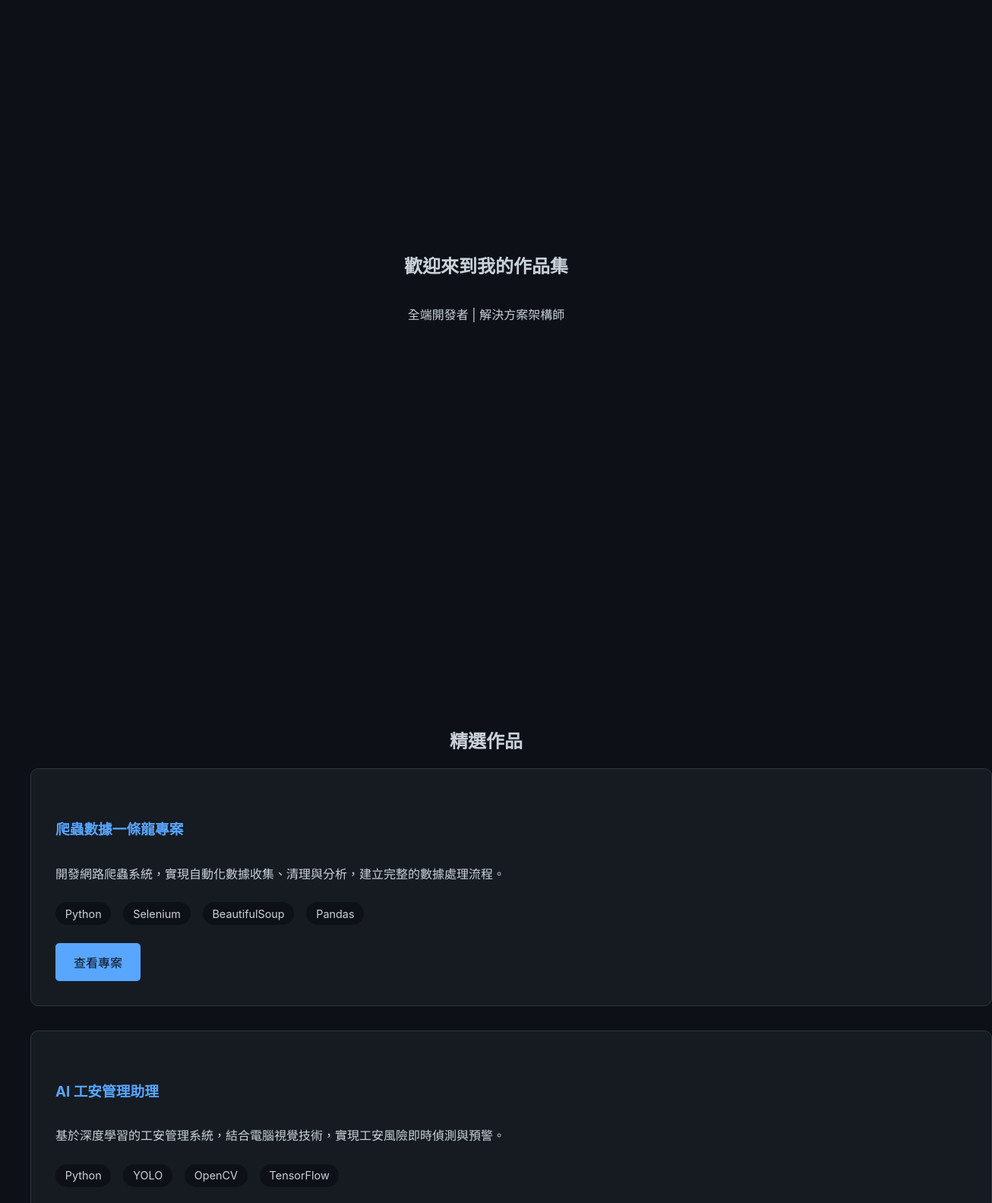
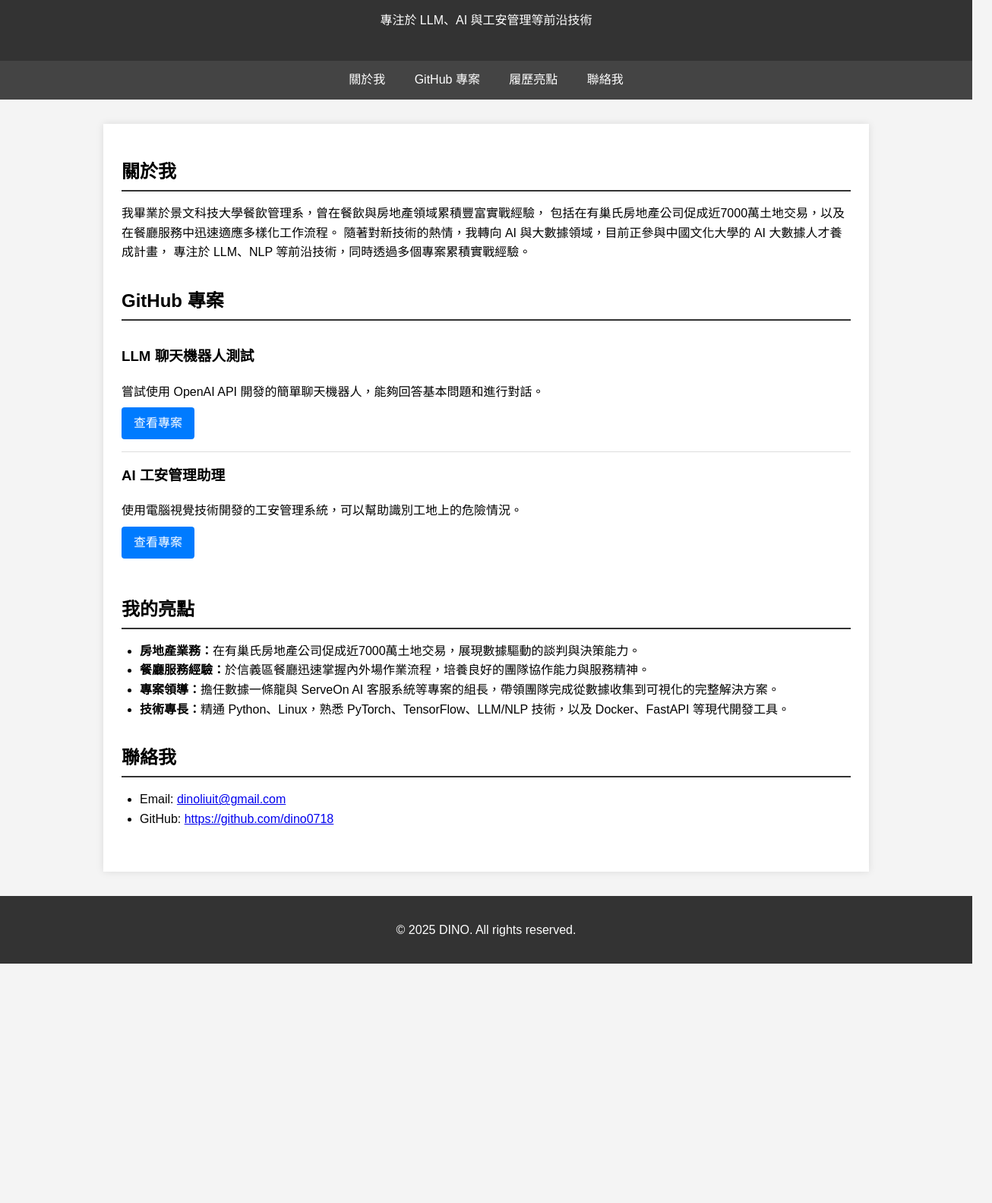
Before and after one commit to dino0718/dino0718.github.io, a plain HTML site: page index.html in a window 1280 px wide. Shown: the part 104-1687 px from the top of the page at 76% size, 1306 px wide, since content can reach past the window. After the commit the page ends 1372 px from the top, so only its background shows below. Drawn offline with Linux system fonts and the light colour scheme.

Commit message:
調整 CSS 樣式以優化版面配置和間距

```diff
--- a/index.html
+++ b/index.html
@@ -1,148 +1,166 @@
 <!DOCTYPE html>
-<html lang="zh-TW">
+<html lang="zh-Hant">
 <head>
-    <meta charset="UTF-8">
-    <meta name="viewport" content="width=device-width, initial-scale=1.0">
-    <meta name="theme-color" content="#0d1117">
-    <title>我的作品集 | GitHub Pages</title>
-    <link rel="stylesheet" href="style.css">
+  <meta charset="UTF-8">
+  <meta name="viewport" content="width=device-width, initial-scale=1">
+  <title>DINO 的 GitHub 作品與亮點</title>
+  <style>
+    body {
+      font-family: Arial, sans-serif;
+      background-color: #f4f4f4;
+      margin: 0;
+      padding: 0;
+      line-height: 1.6;
+    }
+    header {
+      background-color: #333;
+      color: #fff;
+      text-align: center;
+      padding: 1.5rem;
+    }
+    nav {
+      background: #444;
+      display: flex;
+      justify-content: center;
+      flex-wrap: wrap;
+    }
+    nav a {
+      color: #fff;
+      padding: 0.8rem 1.2rem;
+      text-decoration: none;
+    }
+    nav a:hover {
+      background-color: #555;
+    }
+    .container {
+      max-width: 960px;
+      margin: 2rem auto;
+      padding: 1.5rem;
+      background: #fff;
+      box-shadow: 0 0 10px rgba(0,0,0,0.1);
+    }
+    section {
+      margin-bottom: 2rem;
+    }
+    h2 {
+      border-bottom: 2px solid #333;
+      padding-bottom: 0.3rem;
+      margin-bottom: 1rem;
+    }
+    .project {
+      border-bottom: 1px solid #ddd;
+      padding: 1rem 0;
+    }
+    .project:last-child {
+      border-bottom: none;
+    }
+    .project h3 {
+      margin-top: 0;
+    }
+    .project-description {
+      margin: 0.5rem 0;
+    }
+    .btn {
+      display: inline-block;
+      background-color: #007BFF;
+      color: #fff;
+      padding: 0.5rem 1rem;
+      text-decoration: none;
+      border-radius: 4px;
+      transition: background-color 0.3s;
+    }
+    .btn:hover {
+      background-color: #0056b3;
+    }
+    ul {
+      list-style-type: disc;
+      padding-left: 1.5rem;
+    }
+    footer {
+      text-align: center;
+      padding: 1rem;
+      background-color: #333;
+      color: #fff;
+    }
+  </style>
 </head>
 <body>
-    <header>
-        <nav>
-            <ul>
-                <li><a href="#home">首頁</a></li>
-                <li><a href="#projects">作品集</a></li>
-                <li><a href="#about">關於我</a></li>
-                <li><a href="#contact">聯繫方式</a></li>
-            </ul>
-        </nav>
-    </header>
+  <header>
+    <h1>DINO 的 GitHub 作品與亮點</h1>
+    <p>專注於 LLM、AI 與工安管理等前沿技術</p>
+  </header>
 
-    <section id="home">
-        <h1>歡迎來到我的作品集</h1>
-        <p>全端開發者 | 解決方案架構師</p>
+  <nav>
+    <a href="#about">關於我</a>
+    <a href="#projects">GitHub 專案</a>
+    <a href="#highlights">履歷亮點</a>
+    <a href="#contact">聯絡我</a>
+  </nav>
+
+  <div class="container">
+    <!-- 關於我 -->
+    <section id="about">
+      <h2>關於我</h2>
+      <p>
+        我畢業於景文科技大學餐飲管理系，曾在餐飲與房地產領域累積豐富實戰經驗，
+        包括在有巢⽒房地產公司促成近7000萬土地交易，以及在餐廳服務中迅速適應多樣化工作流程。
+        隨著對新技術的熱情，我轉向 AI 與大數據領域，目前正參與中國文化大學的 AI 大數據人才養成計畫，
+        專注於 LLM、NLP 等前沿技術，同時透過多個專案累積實戰經驗。
+      </p>
     </section>
 
+    <!-- GitHub 專案 -->
     <section id="projects">
-        <h2>精選作品</h2>
-        <div class="project-grid">
-            <div class="project-item">
-                <h3>爬蟲數據一條龍專案</h3>
-                <div class="project-content">
-                    <div class="project-info">
-                        <p class="project-description">開發網路爬蟲系統，實現自動化數據收集、清理與分析，建立完整的數據處理流程。</p>
-                        <div class="project-tech">
-                            <span>Python</span>
-                            <span>Selenium</span>
-                            <span>BeautifulSoup</span>
-                            <span>Pandas</span>
-                        </div>
-                        <div class="project-links">
-                            <a href="https://github.com/dino0718/Crawler_Project_0214" target="_blank" class="btn">查看專案</a>
-                        </div>
-                    </div>
-                </div>
-            </div>
+      <h2>GitHub 專案</h2>
 
-            <div class="project-item">
-                <h3>AI 工安管理助理</h3>
-                <div class="project-content">
-                    <div class="project-info">
-                        <p class="project-description">基於深度學習的工安管理系統，結合電腦視覺技術，實現工安風險即時偵測與預警。</p>
-                        <div class="project-tech">
-                            <span>Python</span>
-                            <span>YOLO</span>
-                            <span>OpenCV</span>
-                            <span>TensorFlow</span>
-                        </div>
-                        <div class="project-links">
-                            <a href="https://github.com/dino0718/ai_twins_Work_Safety" target="_blank" class="btn">查看專案</a>
-                        </div>
-                    </div>
-                </div>
-            </div>
+      <div class="project">
+        <h3>LLM 聊天機器人測試</h3>
+        <p class="project-description">
+          嘗試使用 OpenAI API 開發的簡單聊天機器人，能夠回答基本問題和進行對話。
+        </p>
+        <a href="https://github.com/dino0718/openai_akash_llm_test" target="_blank" class="btn">查看專案</a>
+      </div>
 
-            <div class="project-item">
-                <h3>LLM 模型測試與優化</h3>
-                <div class="project-content">
-                    <div class="project-info">
-                        <p class="project-description">大型語言模型的測試與應用開發，包含模型評估、性能優化和實際應用場景驗證。</p>
-                        <div class="project-tech">
-                            <span>Python</span>
-                            <span>OpenAI API</span>
-                            <span>LangChain</span>
-                            <span>FastAPI</span>
-                        </div>
-                        <div class="project-links">
-                            <a href="https://github.com/dino0718/openai_akash_llm_test" target="_blank" class="btn">查看專案</a>
-                        </div>
-                    </div>
-                </div>
-            </div>
-        </div>
-        <div class="view-more">
-            <a href="https://github.com/dino0718?tab=repositories" target="_blank" class="btn btn-large">查看更多作品</a>
-        </div>
+      <div class="project">
+        <h3>AI 工安管理助理</h3>
+        <p class="project-description">
+          使用電腦視覺技術開發的工安管理系統，可以幫助識別工地上的危險情況。
+        </p>
+        <a href="https://github.com/dino0718/ai_twins_Work_Safety" target="_blank" class="btn">查看專案</a>
+      </div>
     </section>
 
-    <section id="about">
-        <h2>關於我</h2>
-        <div class="profile">
-            <div class="intro">
-                <p>擁有餐飲與房地產業務的跨領域背景，目前專注於<span class="highlight">AI 與數據科學領域</span>的發展。透過文化大學 AI 大數據班的專業訓練，我掌握了從<span class="highlight">數據分析到 AI 模型開發</span>的完整技術棧。</p>
-            </div>
-
-            <div class="skills-section">
-                <h3>核心技能</h3>
-                <div class="skills-category">
-                    <h4>AI 與機器學習</h4>
-                    <ul class="skills-list">
-                        <li><span class="highlight">LLM 應用開發</span>：OpenAI API、LangChain、RAG 技術</li>
-                        <li><span class="highlight">電腦視覺</span>：YOLO、OpenCV、TensorFlow</li>
-                        <li><span class="highlight">NLP</span>：自然語言處理、文本分析</li>
-                    </ul>
-                </div>
-
-                <div class="skills-category">
-                    <h4>數據工程</h4>
-                    <ul class="skills-list">
-                        <li><span class="highlight">數據收集</span>：網路爬蟲、API 整合</li>
-                        <li><span class="highlight">數據處理</span>：Python、Pandas、資料清理與轉換</li>
-                        <li><span class="highlight">資料儲存</span>：SQL、NoSQL、向量資料庫</li>
-                    </ul>
-                </div>
-
-                <div class="skills-category">
-                    <h4>開發工具</h4>
-                    <ul class="skills-list">
-                        <li><span class="highlight">後端開發</span>：FastAPI、API 開發</li>
-                        <li><span class="highlight">監控分析</span>：Splunk、ELK Stack</li>
-                        <li><span class="highlight">版本控制</span>：Git、GitHub</li>
-                    </ul>
-                </div>
-            </div>
-
-            <div class="experience-section">
-                <h3>專業成長</h3>
-                <ul class="experience-list">
-                    <li>開發 AI 工安管理系統，整合<span class="highlight">電腦視覺</span>與<span class="highlight">LLM</span>技術</li>
-                    <li>建立智能客服系統，應用<span class="highlight">RAG</span>技術提升回覆質量</li>
-                    <li>實作資安監控儀表板，運用<span class="highlight">Splunk</span>進行日誌分析</li>
-                </ul>
-            </div>
-        </div>
+    <!-- 履歷亮點 -->
+    <section id="highlights">
+      <h2>我的亮點</h2>
+      <ul>
+        <li>
+          <strong>房地產業務：</strong>在有巢⽒房地產公司促成近7000萬土地交易，展現數據驅動的談判與決策能力。
+        </li>
+        <li>
+          <strong>餐廳服務經驗：</strong>於信義區餐廳迅速掌握內外場作業流程，培養良好的團隊協作能力與服務精神。
+        </li>
+        <li>
+          <strong>專案領導：</strong>擔任數據一條龍與 ServeOn AI 客服系統等專案的組長，帶領團隊完成從數據收集到可視化的完整解決方案。
+        </li>
+        <li>
+          <strong>技術專長：</strong>精通 Python、Linux，熟悉 PyTorch、TensorFlow、LLM/NLP 技術，以及 Docker、FastAPI 等現代開發工具。
+        </li>
+      </ul>
     </section>
 
+    <!-- 聯絡我 -->
     <section id="contact">
-        <h2>與我聯繫</h2>
-        <div class="social-links">
-            <a href="https://github.com/dino0718" target="_blank">GitHub</a>
-            <a href="mailto:dinoliuit@gmail.com" class="email-link">
-                <span class="email-icon">✉</span>
-                Email
-            </a>
-        </div>
+      <h2>聯絡我</h2>
+      <ul>
+        <li>Email: <a href="mailto:dinoliuit@gmail.com">dinoliuit@gmail.com</a></li>
+        <li>GitHub: <a href="https://github.com/dino0718" target="_blank">https://github.com/dino0718</a></li>
+      </ul>
     </section>
+  </div>
+
+  <footer>
+    <p>&copy; 2025 DINO. All rights reserved.</p>
+  </footer>
 </body>
 </html>
--- a/style.css
+++ b/style.css
@@ -46,8 +46,8 @@ nav ul li a:hover {
 }
 
 section {
-    padding: 5rem 2rem;
-    min-height: 100vh;
+    padding: 3rem 1.5rem;
+    min-height: 80vh;
     display: flex;
     flex-direction: column;
     justify-content: center;
@@ -59,8 +59,9 @@ section {
     display: flex;
     flex-direction: column;
     width: 100%;
-    max-width: 1200px;
+    max-width: 900px;
     margin: 0 auto;
+    gap: 1rem;
     background-color: transparent;
     border: none;
     padding: 0;
@@ -68,8 +69,8 @@ section {
 
 .social-links {
     display: flex;
-    gap: 2rem;
-    margin-top: 2rem;
+    gap: 1rem;
+    margin-top: 1.5rem;
 }
 
 .social-links a {
@@ -91,15 +92,15 @@ social-links a:hover {
 }
 
 .profile {
-    max-width: 1000px;
+    max-width: 800px;
     width: 100%;
 }
 
 .intro {
     background: var(--secondary-background);
-    padding: 2rem;
+    padding: 1.5rem;
     border-radius: 8px;
-    margin-bottom: 2rem;
+    margin-bottom: 1.5rem;
     border: 1px solid var(--border-color);
 }
 
@@ -145,12 +146,13 @@ social-links a:hover {
 
 h3 {
     color: var(--primary-color);
-    margin-top: 2rem;
+    margin-top: 1.2rem;
+    margin-bottom: 0.8rem;
 }
 
 h4 {
     color: var(--text-color);
-    margin-bottom: 0.5rem;
+    margin-bottom: 0.4rem;
 }
 
 .education {
@@ -178,17 +180,17 @@ h4 {
 
 .project-item {
     width: 100%;
-    margin-bottom: 2rem;
+    margin-bottom: 1rem;
     background: var(--secondary-background);
-    border-radius: 10px;
-    padding: 2rem;
+    border-radius: 8px;
+    padding: 1.5rem;
     border: 1px solid var(--border-color);
 }
 
 .project-content {
     display: flex;
-    gap: 2rem;
-    margin-top: 1rem;
+    gap: 1rem;
+    margin-top: 0.8rem;
 }
 
 .project-image {
@@ -204,14 +206,15 @@ h4 {
 }
 
 .project-description {
-    margin-bottom: 1.5rem;
-    line-height: 1.6;
+    margin-bottom: 1rem;
+    line-height: 1.5;
 }
 
 .project-tech {
     display: flex;
-    gap: 1rem;
-    margin-bottom: 1.5rem;
+    gap: 0.5rem;
+    margin-bottom: 1rem;
+    flex-wrap: wrap;
 }
 
 .project-tech span {
@@ -360,15 +363,15 @@ h4 {
 }
 
 .skills-section {
-    margin: 3rem 0;
+    margin: 1.5rem 0;
     background: var(--secondary-background);
-    padding: 2rem;
+    padding: 1.5rem;
     border-radius: 8px;
     border: 1px solid var(--border-color);
 }
 
 .skills-category {
-    margin-bottom: 2rem;
+    margin-bottom: 1.2rem;
 }
 
 .skills-list {
@@ -377,10 +380,10 @@ h4 {
 }
 
 .skills-list li {
-    margin: 1rem 0;
+    margin: 0.6rem 0;
     padding-left: 1.5rem;
     position: relative;
-    line-height: 1.6;
+    line-height: 1.5;
 }
 
 .skills-list li:before {
@@ -392,7 +395,7 @@ h4 {
 
 .experience-section {
     background: var(--secondary-background);
-    padding: 2rem;
+    padding: 1.5rem;
     border-radius: 8px;
     border: 1px solid var(--border-color);
 }
@@ -403,10 +406,10 @@ h4 {
 }
 
 .experience-list li {
-    margin: 1rem 0;
+    margin: 0.6rem 0;
     padding-left: 1.5rem;
     position: relative;
-    line-height: 1.6;
+    line-height: 1.5;
 }
 
 .experience-list li:before {
@@ -416,3 +419,18 @@ h4 {
     left: 0;
     font-weight: bold;
 }
+
+h2 {
+    margin-bottom: 1rem;
+}
+
+h3 {
+    color: var(--primary-color);
+    margin-top: 1.2rem;
+    margin-bottom: 0.8rem;
+}
+
+h4 {
+    color: var(--text-color);
+    margin-bottom: 0.4rem;
+}
```
